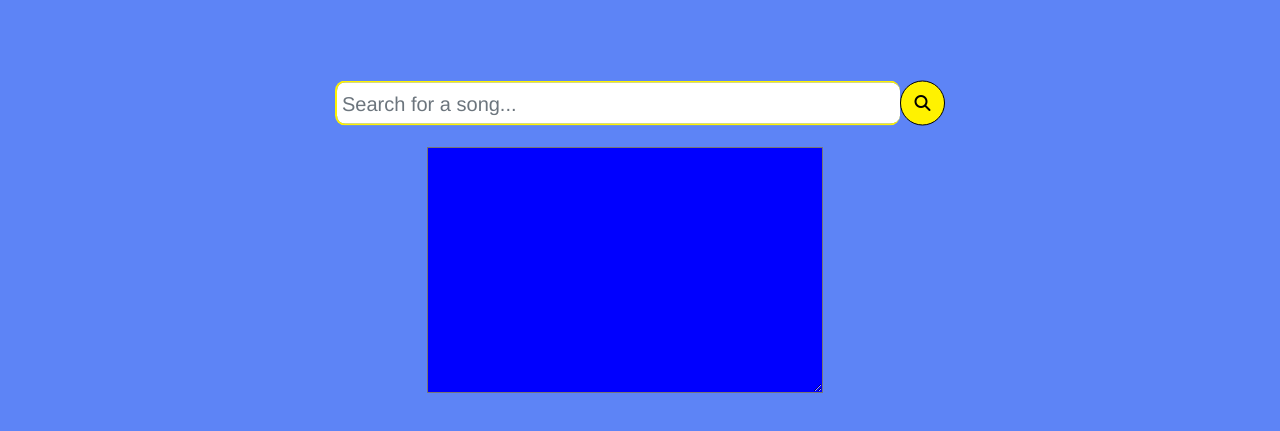
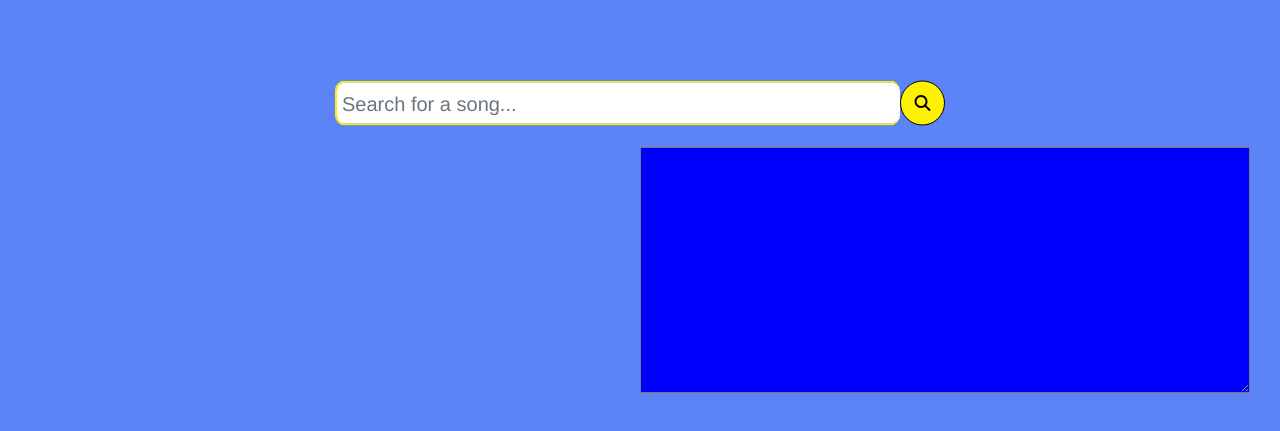
Before and after one commit to kapoolay/lyricGenie, a plain HTML site: page mySongs.html in a window 1280 px wide. Shown: the part 57-488 px from the top of the page. Drawn offline with nearby package versions, Linux system fonts and the light colour scheme.

Commit message:
latest version

```diff
--- a/css/styles.css
+++ b/css/styles.css
@@ -194,6 +194,7 @@ body {
     border-radius: 10px;
     outline: none;
     color: #9DBFAF;
+    cursor: text;
     flex: 1;
 }
 
@@ -255,6 +256,7 @@ body {
     color: white;
     background-color: blue;
 }
+
 /* .searchButton {
     width: 45px;
     height: 45px;
--- a/mySongs.html
+++ b/mySongs.html
@@ -43,10 +43,10 @@
     </div>
 
     <div class="row" id="songListContainer">
-        <div class="col-4" id='songList'>
+        <div class="col-6" id='songList'>
         <!-- SONGS WILL GENERATE HERE -->
         </div>
-        <div class="col-4">
+        <div class="col-6">
             <div>
             <!-- LYRICS WILL GENERATE HERE -->
                 <textarea id='lyricsPlace' rows="10" cols="20" wrap="hard" style="text-align: center"></textarea>
--- a/scripts/index.js
+++ b/scripts/index.js
@@ -88,11 +88,10 @@ function getVideoId (track) {
 //     <iframe width="560" height="315" src="https://www.youtube.com/embed/${videoId}" frameborder="100" allow="accelerometer; autoplay; encrypted-media; gyroscope; picture-in-picture" allowfullscreen></iframe>`
 // }
 
-{/* <a href=https://www.youtube.com/watch?v=${videoId}><button type="button" class="videoButton">See the video!</button></a>` */}
 
 function getVideoEmbed (videoId) {
     return `
     <div>
-    <a href="https://www.youtube.com/watch?v=${videoId}><button type="button" class="videoButton">See the video!</button></a>
+    <a href="https://www.youtube.com/watch?v=${videoId}"><button type="button" class="videoButton">See the video!</button></a>
     </div>`
 }
```
